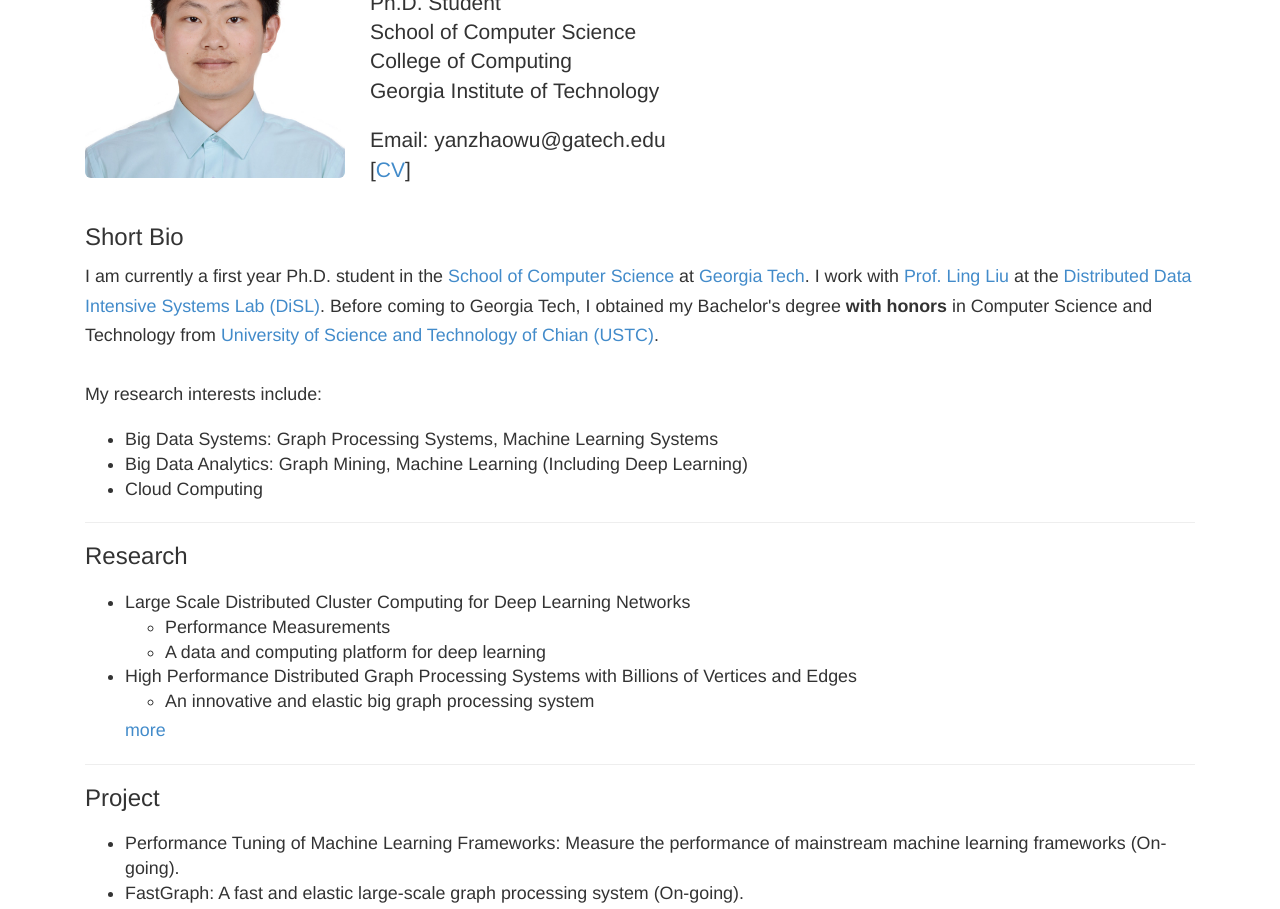
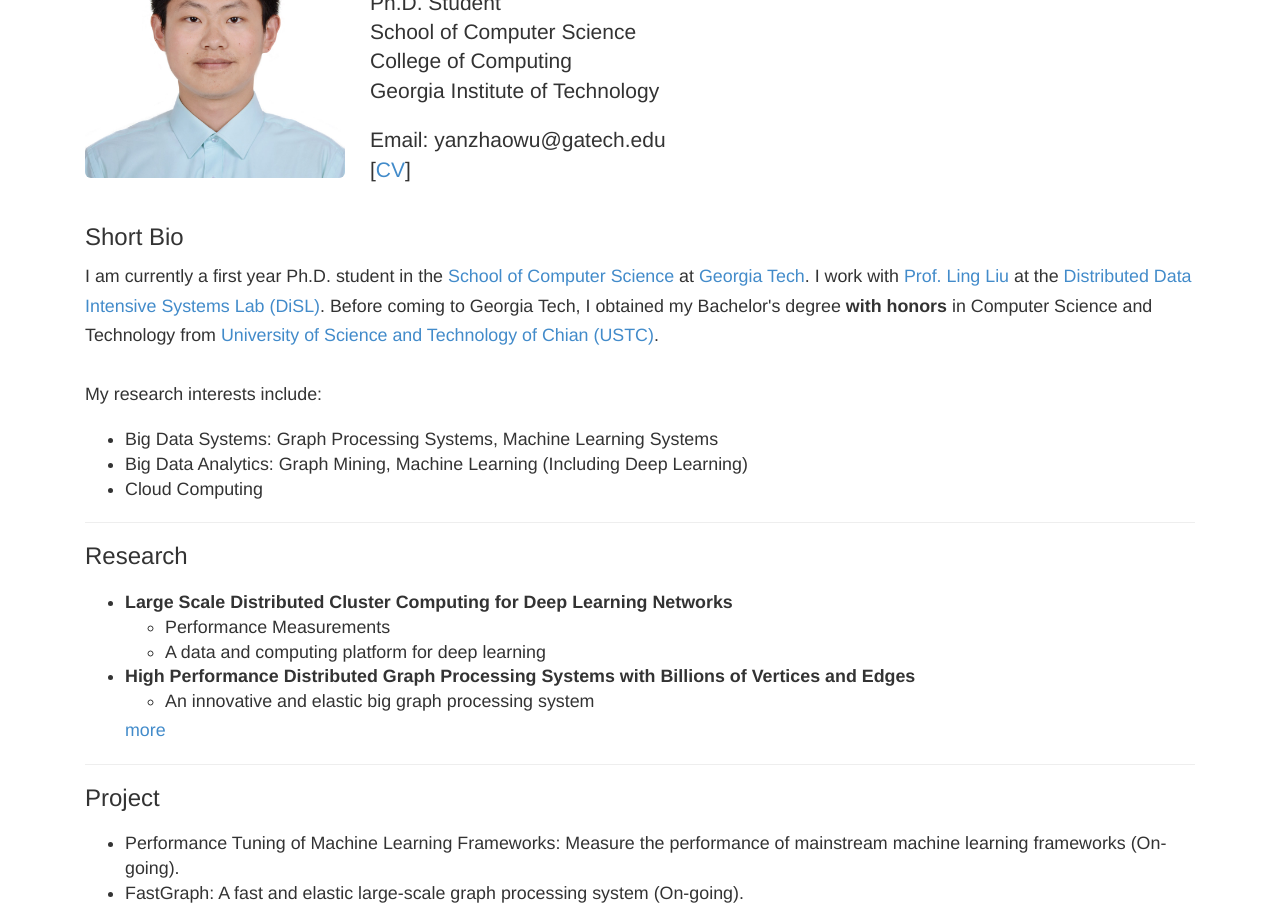
Before and after one commit to YanzhaoWu/old-homepages, a plain HTML site: page index.html in a window 1280 px wide. Shown: the part 172-1081 px from the top of the page. Drawn offline with nearby package versions, Linux system fonts and the light colour scheme.

Commit message:
highlight research topic

```diff
--- a/index.html
+++ b/index.html
@@ -92,12 +92,12 @@
         <h3>Research</h3>
         <p class="lead"><small>
         <ul class="lead">
-            <li>Large Scale Distributed Cluster Computing for Deep Learning Networks</li>
+            <li><strong>Large Scale Distributed Cluster Computing for Deep Learning Networks</strong></li>
             <ul>
                 <li>Performance Measurements</li>
                 <li>A data and computing platform for deep learning</li>
             </ul>
-            <li>High Performance Distributed Graph Processing Systems with Billions of Vertices and Edges</li>
+            <li><strong>High Performance Distributed Graph Processing Systems with Billions of Vertices and Edges</strong></li>
             <ul>
                 <li>An innovative and elastic big graph processing system</li>
             </ul>
```
